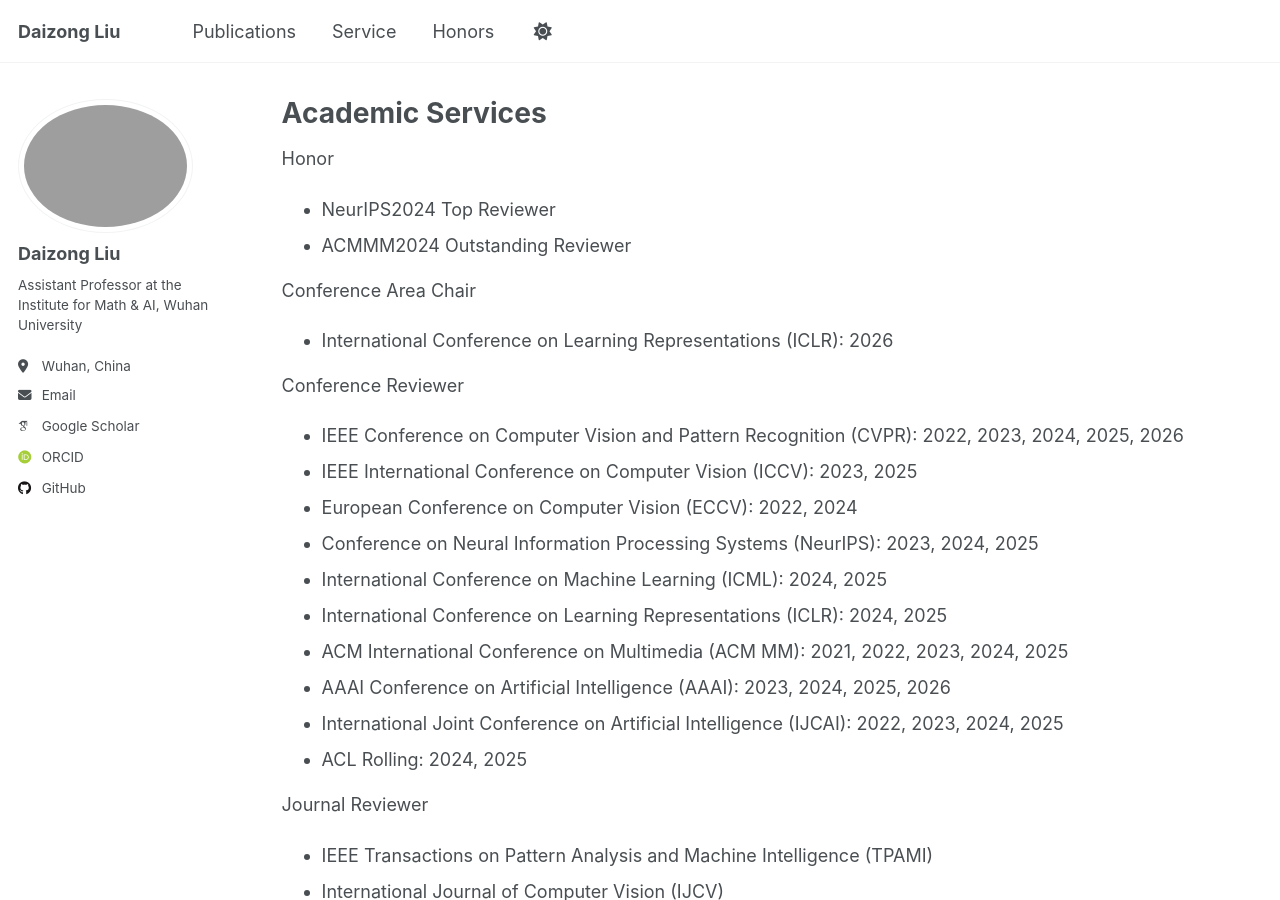
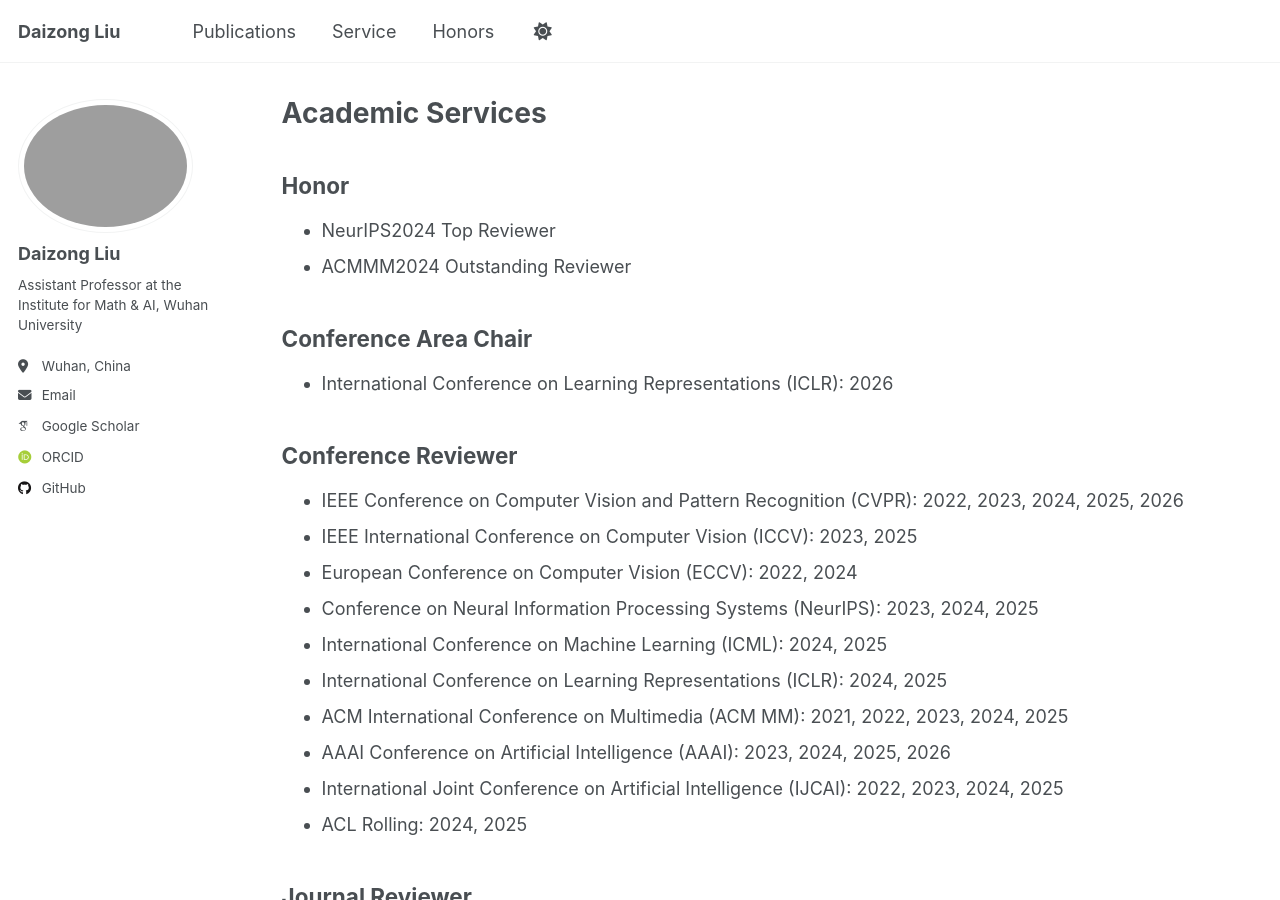
Before and after one commit to liudaizong/liudaizong.github.io, a Jekyll site: the page built from _pages/service.md, in a window 1280 px wide and 900 px high. Built offline with Jekyll 4.4.1, drawn with Linux system fonts in a browser that asks for light colours; some web fonts are replaced.

```diff
--- a/_pages/service.md
+++ b/_pages/service.md
@@ -3,14 +3,14 @@ permalink: /service/
 title: "Academic Services "
 layout: archive
 ---
-Honor
+## Honor
 * NeurIPS2024 Top Reviewer
 * ACMMM2024 Outstanding Reviewer
 
-Conference Area Chair
+## Conference Area Chair
 * International Conference on Learning Representations (ICLR): 2026
 
-Conference Reviewer
+## Conference Reviewer
 * IEEE Conference on Computer Vision and Pattern Recognition (CVPR): 2022, 2023, 2024, 2025, 2026
 * IEEE International Conference on Computer Vision (ICCV): 2023, 2025
 * European Conference on Computer Vision (ECCV): 2022, 2024
@@ -22,7 +22,7 @@ Conference Reviewer
 * International Joint Conference on Artificial Intelligence (IJCAI): 2022, 2023, 2024, 2025
 * ACL Rolling: 2024, 2025
 
-Journal Reviewer
+## Journal Reviewer
 * IEEE Transactions on Pattern Analysis and Machine Intelligence (TPAMI)
 * International Journal of Computer Vision (IJCV)
 * IEEE Transactions on Image Processing (TIP)
```
